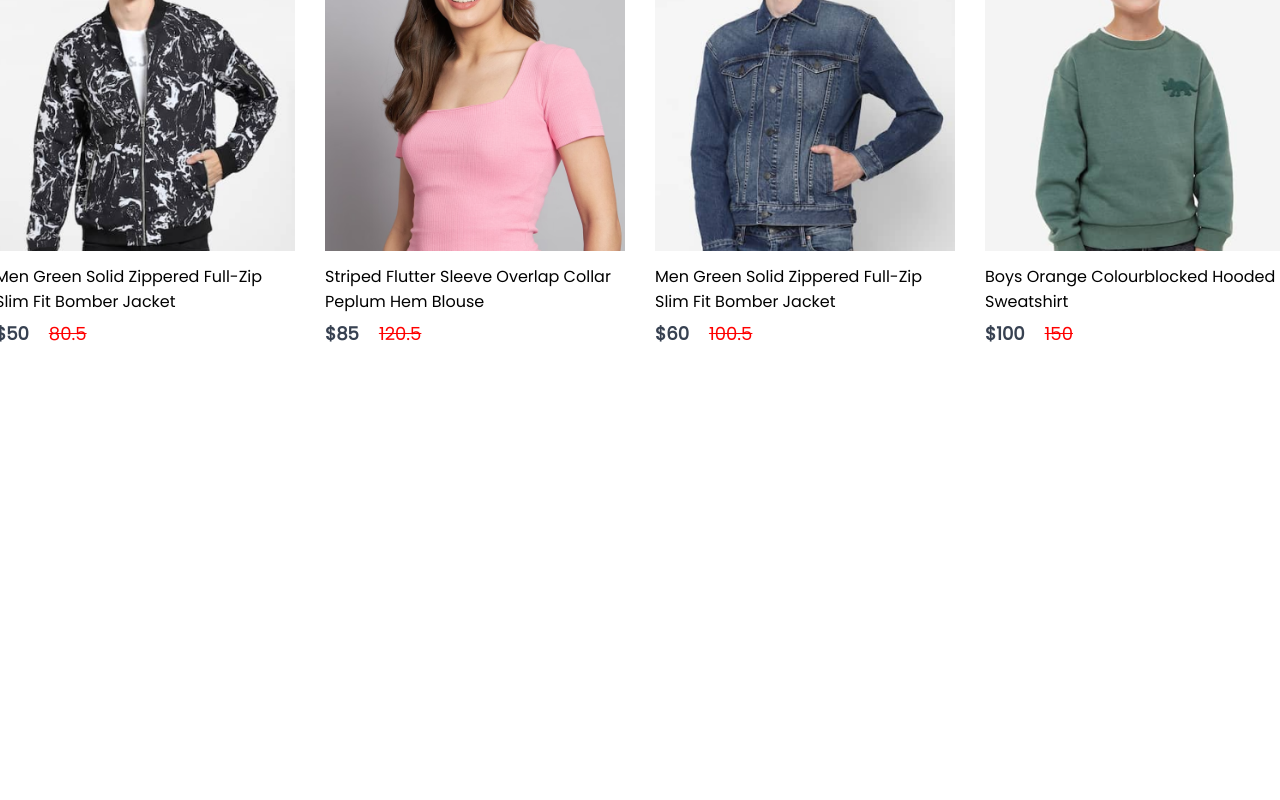
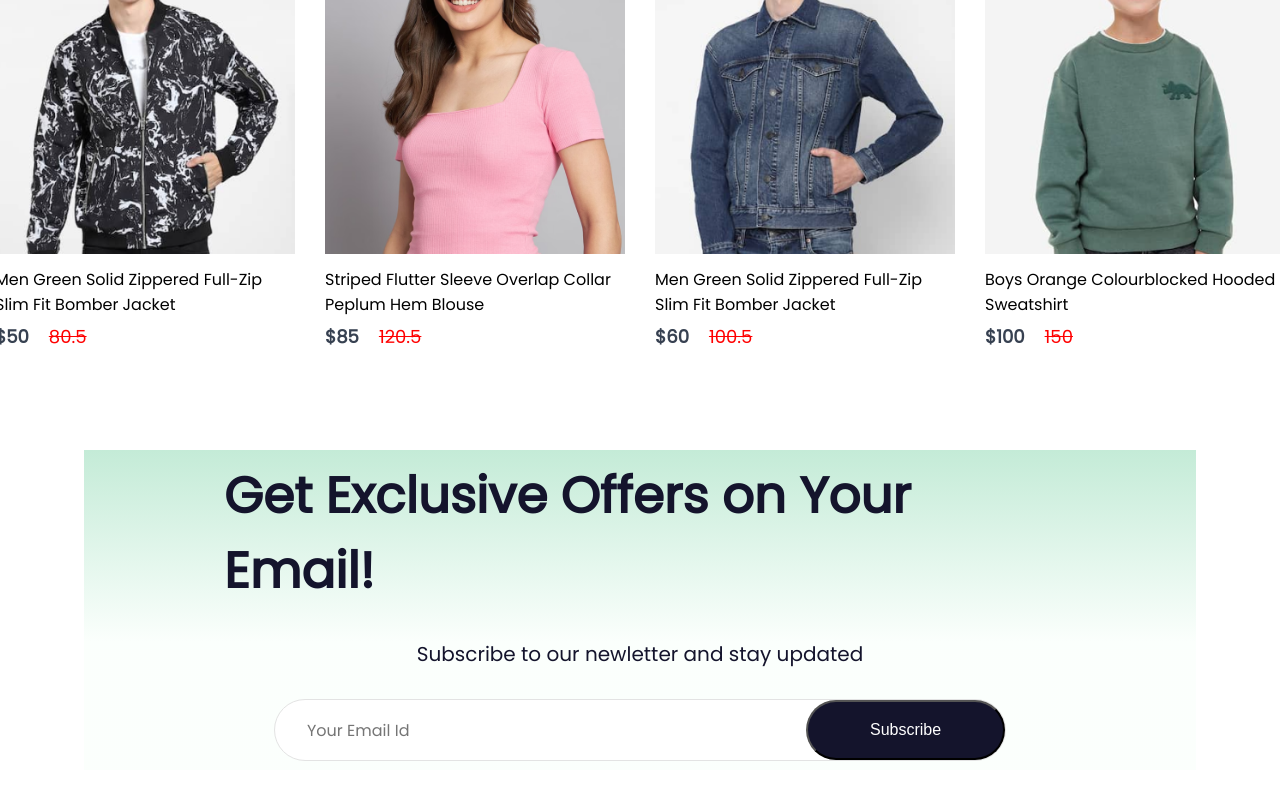
Before and after one commit to Laayaa94/CODSOFT-E-Commerse, a React (Create React App) app: page / in a window 1280 px wide. Shown: the part 2934-3734 px from the top of the page. Before the commit the page ends 3281 px from the top, so only its background shows below. Built offline with nearby package versions, Linux system fonts and the light colour scheme.

Commit message:
News Letter

```diff
--- a/src/Components/NewCollections/NewCollections.css
+++ b/src/Components/NewCollections/NewCollections.css
@@ -3,7 +3,7 @@
     flex-direction: column;
     align-items: center;
     gap: 10px;
-    height: 90vh;
+    margin-bottom: 100px;
 }
 .newCollections h1{
     color: #202046;
--- /dev/null
+++ b/src/Components/NewsLetter/NewsLetter.css
@@ -0,0 +1,51 @@
+.newsLetter{
+    width: 65%;
+    height: 40vh;
+    display: flex;
+    flex-direction: column;
+    align-items: center;
+    justify-content: center;
+    margin: auto;
+    padding: 0px 140px;
+    margin-bottom: 150px;
+    gap: 30px;
+    background:linear-gradient(180deg,#c4ebd7,#e1ffea22 60%);
+}
+.newsLetter h1{
+    color: #14142c;
+    font-size: 50px;
+    font-weight: 600;
+}
+.newsLetter p{
+    color: #14142c;
+    font-size: 20px;
+}
+.newsLetter div{
+    display: flex;
+    align-items: center;
+    justify-content: space-between;
+    background: white;
+    border-radius: 80px;
+    height: 60px;
+    width: 730px;
+    border: 1px solid #e3e3e3;
+
+}
+.newsLetter input{
+    width: 500px;
+    margin-left: 30px;
+    border: none;
+    outline: none;
+    color: #616161;
+    font-size: 16px;
+    font-family: 'Poppins';
+}
+.newsLetter div button{
+    width: 200px;
+    height: 60px;
+    border-radius: 80px;
+    cursor: pointer;
+    color: white;
+    font-size: 16px;
+    background: #14142c;
+}
--- /dev/null
+++ b/src/Components/NewsLetter/NewsLetter.jsx
@@ -0,0 +1,16 @@
+import React from 'react'
+import './NewsLetter.css'
+const NewsLetter = () => {
+  return (
+    <div className='newsLetter'>
+      <h1>Get Exclusive Offers on Your Email!</h1>
+      <p>Subscribe to our newletter and stay updated</p>
+      <div>
+        <input type="email" placeholder='Your Email Id' />
+        <button>Subscribe</button>
+      </div>
+    </div>
+  )
+}
+
+export default NewsLetter
--- a/src/Components/Offers/Offers.css
+++ b/src/Components/Offers/Offers.css
@@ -15,12 +15,12 @@
     justify-content: center;
 }
 .offers-left h1{
-    color: #202046;/*171717*/
+    color: #14142c;/*171717*/
     font-size:50px;
     font-weight: 600;
 }
 .offers-left p{
-    color:#202046;
+    color:#14142c;
     font-size: 16px;
     font-weight: 600;
     text-transform: uppercase;
--- a/src/Pages/Shop.jsx
+++ b/src/Pages/Shop.jsx
@@ -3,6 +3,7 @@ import Hero from '../Components/Hero/Hero'
 import Popular from '../Components/Popular/popular'
 import Offers from '../Components/Offers/Offers'
 import NewCollections from '../Components/NewCollections/NewCollections'
+import NewsLetter from '../Components/NewsLetter/NewsLetter'
 
 const Shop = () => {
   return (
@@ -11,6 +12,7 @@ const Shop = () => {
       <Popular/>
       <Offers/>
       <NewCollections/>
+      <NewsLetter/>
     </div>
   )
 }
```
